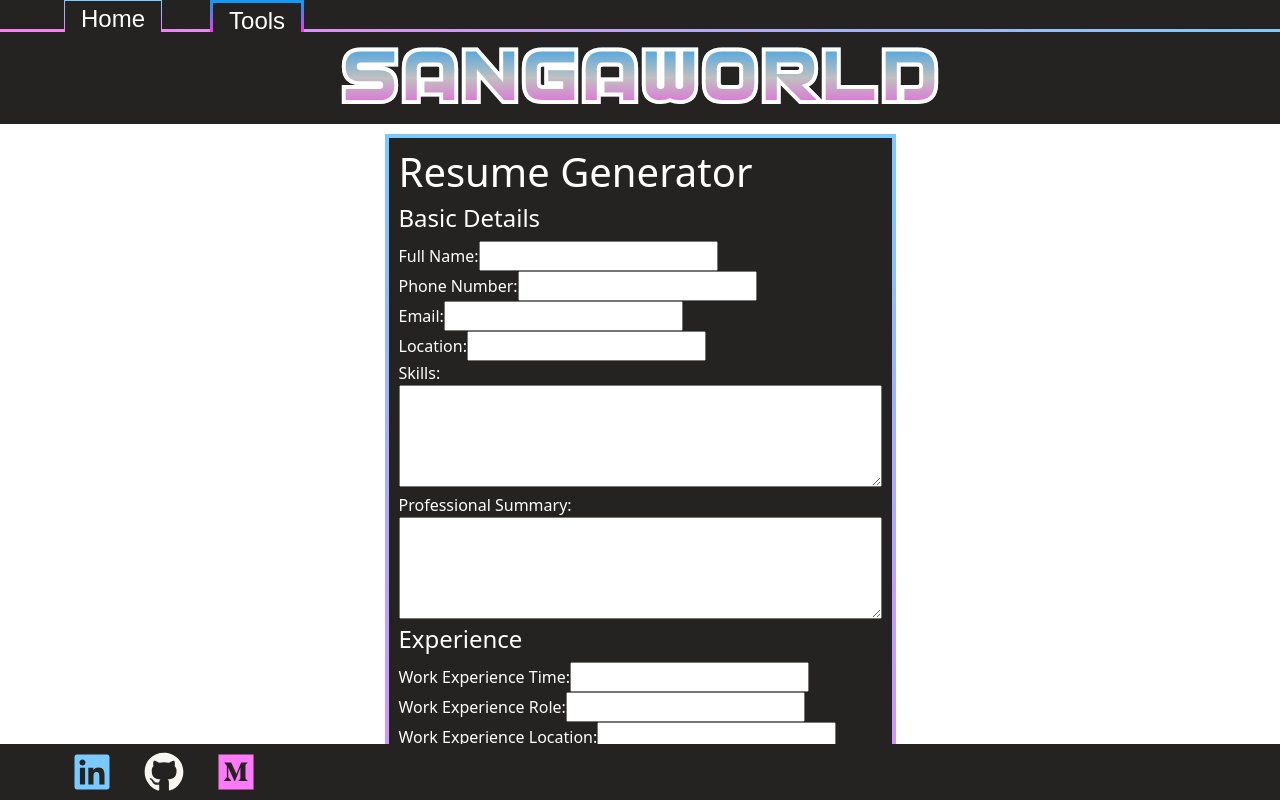
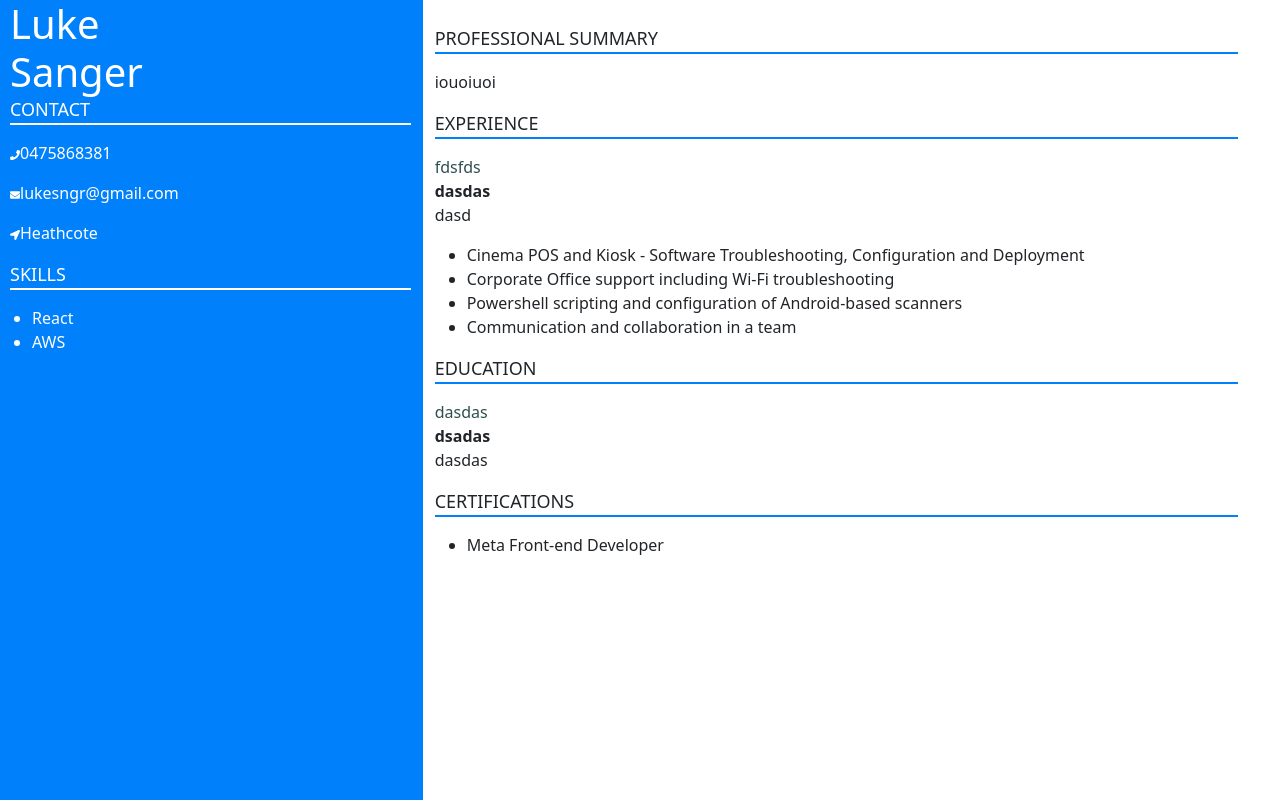
Before and after one commit to lukesngr/sangaworld, a Next.js app: page /tools/resumegen in a window 1280 px wide. Shown: the top 800 px of the page. Built offline with nearby package versions, Linux system fonts and the light colour scheme.

Commit message:
Think I got template working let's try generator again

```diff
--- a/src/components/resumeGen/PDFTemplate.js
+++ b/src/components/resumeGen/PDFTemplate.js
@@ -1,33 +1,29 @@
+import { FaEnvelope, FaPhone, FaLocationArrow } from "react-icons/fa";
 
 export default function PDFTemplate(props) {
     console.log(props);
-    return (<html>
-        <head>
-            <script src="https://kit.fontawesome.com/793a493ac1.js" crossorigin="anonymous"></script>
-            <link rel="stylesheet" href="https://cdn.jsdelivr.net/npm/bootstrap@4.4.1/dist/css/bootstrap.min.css" integrity="sha384-Vkoo8x4CGsO3+Hhxv8T/Q5PaXtkKtu6ug5TOeNV6gBiFeWPGFN9MuhOf23Q9Ifjh" crossorigin="anonymous" />
-            <script src="https://code.jquery.com/jquery-3.4.1.slim.min.js" integrity="sha384-J6qa4849blE2+poT4WnyKhv5vZF5SrPo0iEjwBvKU7imGFAV0wwj1yYfoRSJoZ+n" crossorigin="anonymous"></script>
-            <script src="https://cdn.jsdelivr.net/npm/popper.js@1.16.0/dist/umd/popper.min.js" integrity="sha384-Q6E9RHvbIyZFJoft+2mJbHaEWldlvI9IOYy5n3zV9zzTtmI3UksdQRVvoxMfooAo" crossorigin="anonymous"></script>
-            <script src="https://cdn.jsdelivr.net/npm/bootstrap@4.4.1/dist/js/bootstrap.min.js" integrity="sha384-wfSDF2E50Y2D1uUdj0O3uMBJnjuUD4Ih7YwaYd1iqfktj0Uod8GCExl3Og8ifwB6" crossorigin="anonymous"></script>
+    return (<>
             <style>
             {`
             .sidebar {
                 background-color: #0081FB;
-                height: 100%;
             }
 
             .sidebar li {
                 color: white;
-                font-family: 'Roboto';
+                font-family: &#x27;Roboto&#x27;;
             }
 
             body {
                 margin: 0;
+                height: 100%;
             }
+
 
             h1 {
                 margin: 0;
                 padding-left: 10px;
-                font-family: 'Roboto';
+                font-family: &#x27;Roboto&#x27;;
                 color: white;
             }
 
@@ -41,7 +37,7 @@ export default function PDFTemplate(props) {
             }
 
             .sidebarHeading {
-                font-family: 'Roboto';
+                font-family: &#x27;Roboto&#x27;;
                 border-bottom: 2px white solid;
                 color: white;
                 font-size: large;
@@ -68,7 +64,7 @@ export default function PDFTemplate(props) {
             }
 
             .mainHeading {
-                font-family: 'Roboto';
+                font-family: &#x27;Roboto&#x27;;
                 border-bottom: 2px solid #0081FB;
                 width: 95%;
                 font-size: large;
@@ -82,18 +78,24 @@ export default function PDFTemplate(props) {
                 margin-bottom: 0;
                 color: darkslategray;
             }
+
+            html {
+                height: 100%;
+            }
+
+            #__next {
+                height: 100%;
+            }
             `}
             </style>
-        </head>
-        <body>
-            <div className="container">
+            <div className="h-100 container">
                 <div className="row">
                     <div className="col-4 sidebar">
                         {props.name.split(' ').map(namePart => (<h1>{namePart}</h1>))}
                         <p className="sidebarHeading">CONTACT</p>
-                        <p><i className="fa-solid fa-phone"></i>{props.number}</p>
-                        <p><i className="fa-solid fa-envelope"></i>{props.email}</p>
-                        <p><i className="fa-solid fa-location-dot"></i>{props.location}</p>
+                        <p><FaPhone size={10}></FaPhone>{props.number}</p>
+                        <p><FaEnvelope size={10}></FaEnvelope>{props.email}</p>
+                        <p><FaLocationArrow size={10}></FaLocationArrow>{props.location}</p>
                         <p className="sidebarHeading">SKILLS</p>
                         <ul>
                             {props.skills.split('\n').map(skill => (<li>{skill}</li>))}
@@ -123,6 +125,6 @@ export default function PDFTemplate(props) {
                     </div>
             </div>
             </div>
-        </body>
-    </html>)
+
+    </>)
 }
--- a/src/pages/tools/resumegen.js
+++ b/src/pages/tools/resumegen.js
@@ -2,15 +2,27 @@ import NavbarWithBanner from '../../components/pageParts/NavbarWithBanner';
 import Footer from '../../components/pageParts/Footer';
 import Meta from '../../components/pageParts/Meta';
 import ResumeGeneratorForm from '@/src/components/resumeGen/ResumeGeneratorForm';
+import PDFTemplate from '@/src/components/resumeGen/PDFTemplate';
 
 
 function ResumeGenerator() {
+    let newProps = {professionalSummary: 'iouoiuoi',
+      name: 'Luke Sanger',
+      number: '0475868381',
+      email: 'lukesngr@gmail.com',
+      location: 'Heathcote',
+      skills: 'React\nAWS',
+      workExpTime: 'fdsfds',
+      workExpLoc: 'dasd',
+      workExpRole: 'dasdas',
+      graduationDate: 'dasdas',
+      degreeName: 'dsadas',
+      university: 'dasdas'
+    };
 
     return(<>
       <Meta siteTitle="Resume Generator" description="Resume generator I use to generate my resume"></Meta>
-      <NavbarWithBanner current={1}></NavbarWithBanner>
-      <ResumeGeneratorForm></ResumeGeneratorForm>
-      <Footer></Footer>
+      <PDFTemplate {...newProps}></PDFTemplate>
     </>)
 }
 
```
